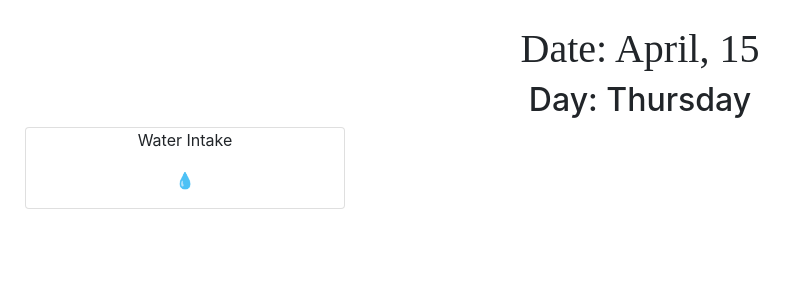
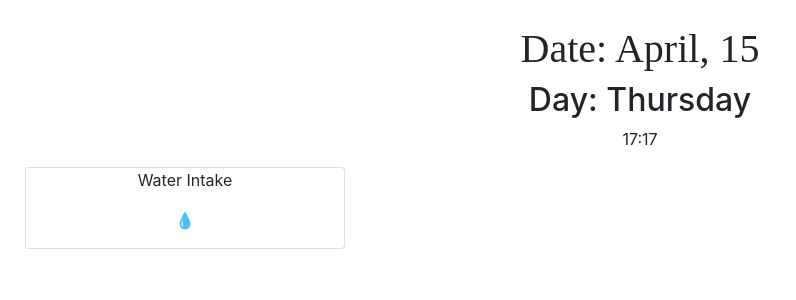
Before and after one commit to KillahDillah/My-Dashboard, a React (Create React App) app: page / in a window 1280 px wide. Shown: the top 300 px of the page, without its empty margins (0-796 px from the left). Built offline with nearby package versions, Linux system fonts and the light colour scheme; no server answers; a web font is replaced by a local one.

Commit message:
time displaying with zeros

```diff
--- a/src/App.js
+++ b/src/App.js
@@ -2,6 +2,7 @@ import Temperature from "./Temperature";
 import WaterIntake from "./WaterIntake";
 import "./App.scss";
 import "./styles.scss";
+import { useEffect, useState } from "react";
 
 function App() {
   var date = new Date();
@@ -14,7 +15,6 @@ function App() {
   weekday[5] = "Friday";
   weekday[6] = "Saturday";
   var todaysDay = weekday[date.getDay()];
-  console.log(date, "date");
 
   var month = new Array();
   month[0] = "January";
@@ -30,7 +30,22 @@ function App() {
   month[10] = "November";
   month[11] = "December";
   var todaysMonth = month[date.getMonth()];
+  var todaysMonthNum = date.getMonth() + 1;
   var todaysDate = date.getDate();
+  var fullYear = date.getFullYear();
+  var todaysTime;
+
+  function getTodaysTime(time) {
+    let minutes = time.getMinutes();
+    let hours = date.getHours();
+
+    if (minutes < 10) {
+      todaysTime = hours + ":0" + minutes;
+    } else {
+      todaysTime = hours + ":" + minutes;
+    }
+  }
+  getTodaysTime(date);
 
   return (
     <div className="App">
@@ -38,8 +53,11 @@ function App() {
         Date: {todaysMonth}, {todaysDate}
       </h1>
       <h2>Day: {todaysDay}</h2>
+      <p>{todaysTime}</p>
       <main>
-        <Temperature />
+        <Temperature
+          date={[fullYear, todaysMonthNum, todaysDate, todaysTime]}
+        />
         <WaterIntake />
       </main>
     </div>
```
